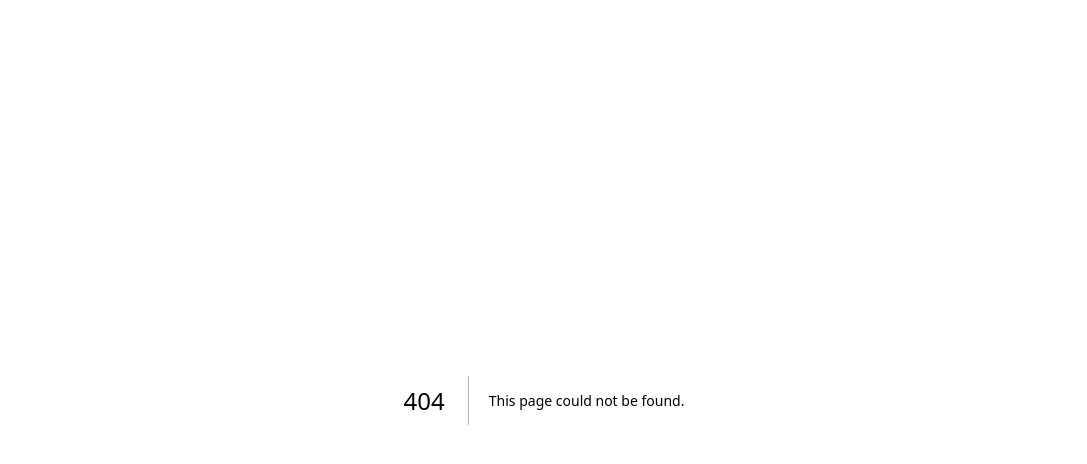
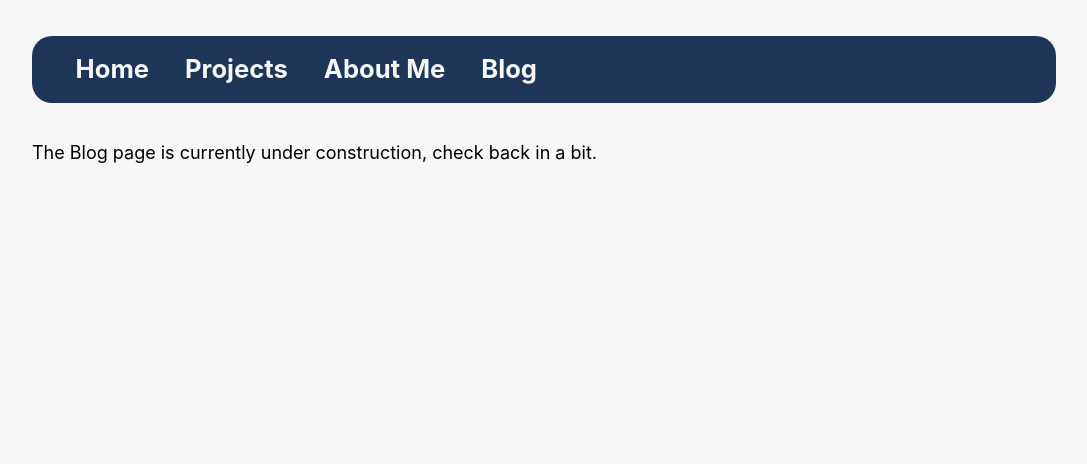
Before and after one commit to 21pdavis/portfolio-website, a Next.js app: page /blog-home in a window 1280 px wide. Before the commit this address had no page. Shown: the top 464 px of the page, without its empty margins (96-1183 px from the left). Built offline with nearby package versions, Linux system fonts and the light colour scheme.

Commit message:
changing file name convention to kebab case

```diff
--- a/components/Navbar.tsx
+++ b/components/Navbar.tsx
@@ -6,9 +6,9 @@ export default function Navbar() {
     return (
         <div className={styles["navbar-container"]}>
             <Link href="/">Home</Link>
-            <Link href="/projectsHome">Projects</Link>
+            <Link href="/projects-home">Projects</Link>
             <Link href="/about">About Me</Link>
-            <Link href="/blogHome">Blog</Link>
+            <Link href="/blog-home">Blog</Link>
         </div>
     );
 }
```
Also changed, not shown: pages/blog-home.tsx (renamed from pages/blogHome.tsx), pages/projects-home.tsx (renamed from pages/projectsHome.tsx).
